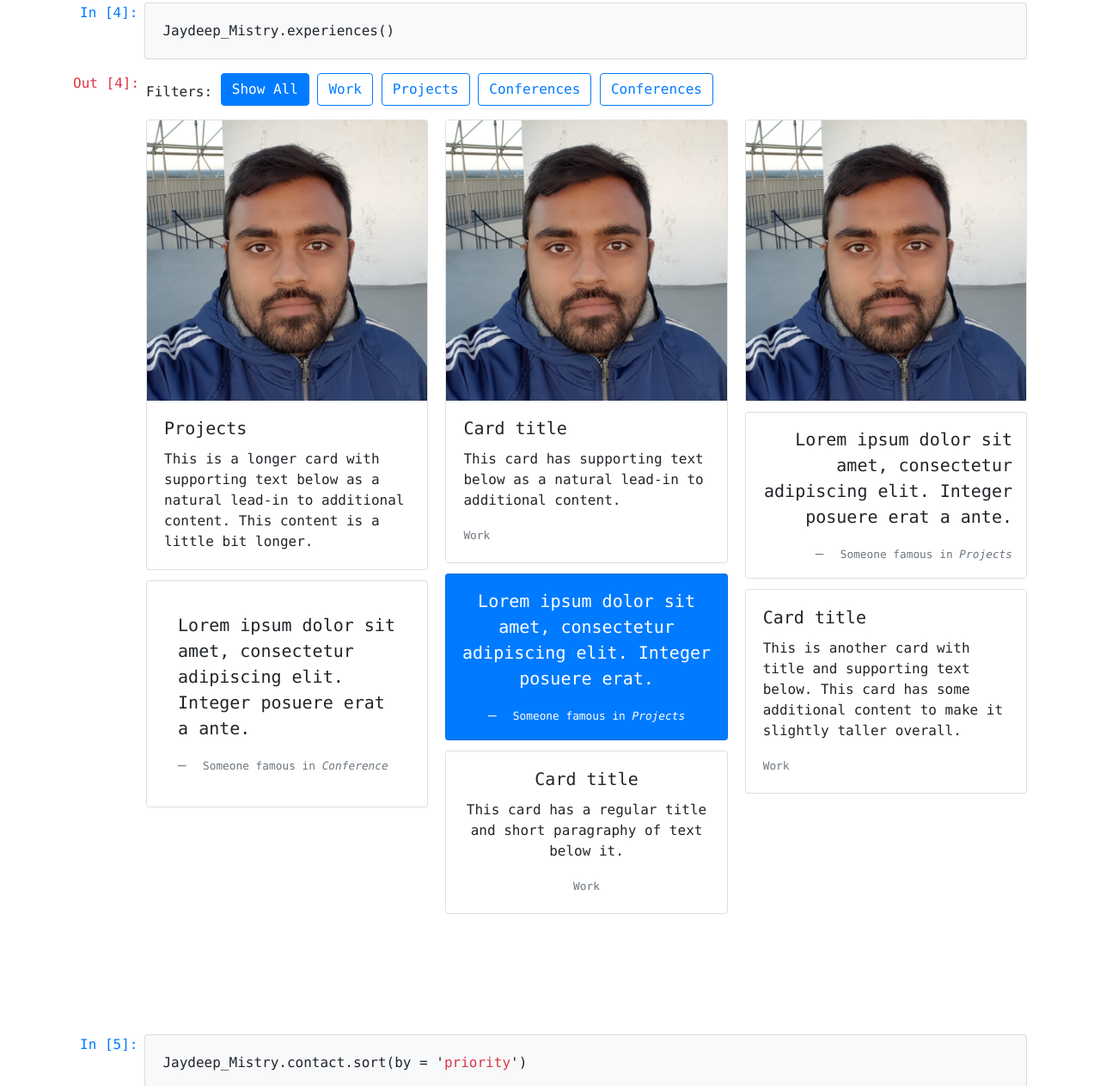
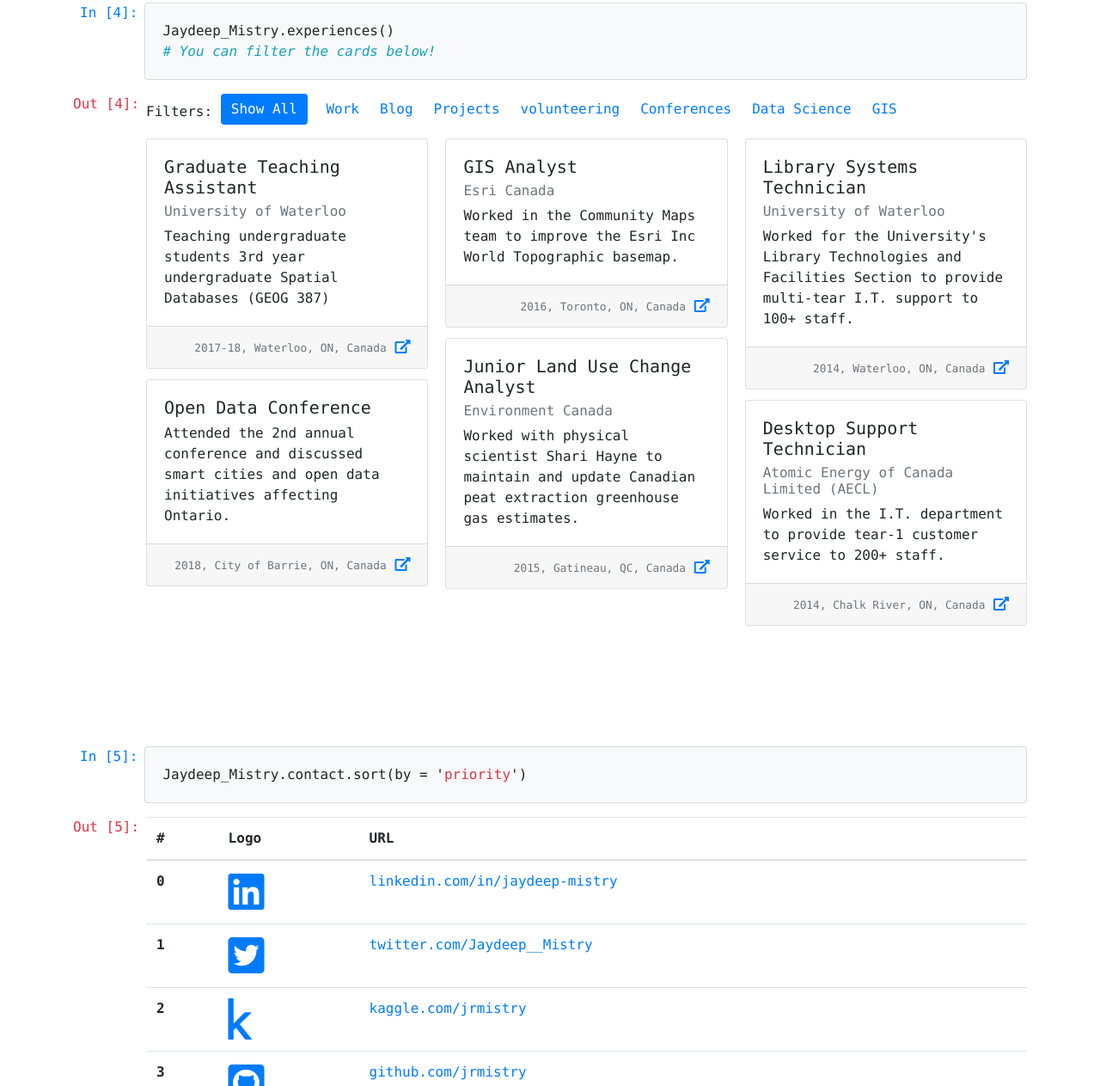
Before and after one commit to jrmistry/jrmistry.github.io, a plain HTML site: page index.html in a window 1280 px wide. Shown: the part 2748-4011 px from the top of the page at 86% size. Drawn offline with nearby package versions, Linux system fonts and the light colour scheme.

Commit message:
stable version of experiences with working filters

```diff
--- a/assets/profile_data.json
+++ b/assets/profile_data.json
@@ -86,7 +86,7 @@
             },
             {
                 "index": 3,
-                "tag": "card-conferences",
+                "tag": "card-conference",
                 "text": "Conferences"
             },
             {
--- a/index.html
+++ b/index.html
@@ -221,6 +221,9 @@
                             <div>
                                 Jaydeep_Mistry.experiences()
                             </div>
+                            <div>
+                                <a class="text-info font-italic"># You can filter the cards below!</a>
+                            </div>
                         </div>
                     </div>
                 </div>
@@ -232,101 +235,16 @@
                 <div class="media-body">
                     <div class="mb-2">
 
-                        <div class="btn-group-toggle" data-toggle="buttons">
+                        <div id="experience_filters" class="btn-group-toggle" data-toggle="buttons">
                             Filters:
-                            <label class="btn btn-outline-primary active mb-2">
+                            <label class="btn btn-outline-primary border-0 mb-2 active">
                                 <input type="radio" name="options" id="option1" onclick="filterSelection('all')"
-                                    checked>Show
-                                All
-                            </label>
-                            <label class="btn btn-outline-primary mb-2">
-                                <input type="radio" name="options" id="option2"
-                                    onclick="filterSelection('card-work')">Work
-                            </label>
-                            <label class="btn btn-outline-primary mb-2">
-                                <input type="radio" name="options" id="option3"
-                                    onclick="filterSelection('card-projects')">Projects
-                            </label>
-                            <label class="btn btn-outline-primary mb-2">
-                                <input type="radio" name="options" id="option4"
-                                    onclick="filterSelection('card-conference')">Conferences
-                            </label>
-                            <label class="btn btn-outline-primary mb-2">
-                                <input type="radio" name="options" id="option4"
-                                    onclick="filterSelection('card-conference')">Conferences
+                                    checked>Show All
                             </label>
                         </div>
                     </div>
 
                     <div id="experience-cards" class="card-columns">
-                        <div class="card card-experience card-projects">
-                            <img src="assets/Mistry_Jaydeep_Square.jpg" class="card-img-top" alt="...">
-                            <div class="card-body">
-                                <h5 class="card-title">Projects</h5>
-                                <p class="card-text">This is a longer card with supporting text below as a natural
-                                    lead-in to additional content. This content is a little bit longer.</p>
-                            </div>
-                        </div>
-                        <div class="card p-3 card-experience card-conference">
-                            <blockquote class="blockquote mb-0 card-body">
-                                <p>Lorem ipsum dolor sit amet, consectetur adipiscing elit. Integer posuere erat a ante.
-                                </p>
-                                <footer class="blockquote-footer">
-                                    <small class="text-muted">
-                                        Someone famous in <cite title="Source Title">Conference</cite>
-                                    </small>
-                                </footer>
-                            </blockquote>
-                        </div>
-                        <div class="card card-experience card-work">
-                            <img src="assets/Mistry_Jaydeep_Square.jpg" class="card-img-top" alt="...">
-                            <div class="card-body">
-                                <h5 class="card-title">Card title</h5>
-                                <p class="card-text">This card has supporting text below as a natural lead-in to
-                                    additional content.</p>
-                                <p class="card-text"><small class="text-muted">Work</small></p>
-                            </div>
-                        </div>
-                        <div class="card bg-primary text-white text-center p-3 card-experience card-projects">
-                            <blockquote class="blockquote mb-0">
-                                <p>Lorem ipsum dolor sit amet, consectetur adipiscing elit. Integer posuere erat.</p>
-                                <footer class="blockquote-footer text-white">
-                                    <small>
-                                        Someone famous in <cite title="Source Title">Projects</cite>
-                                    </small>
-                                </footer>
-                            </blockquote>
-                        </div>
-                        <div class="card text-center card-experience card-work">
-                            <div class="card-body">
-                                <h5 class="card-title">Card title</h5>
-                                <p class="card-text">This card has a regular title and short paragraphy of text below
-                                    it.</p>
-                                <p class="card-text"><small class="text-muted">Work</small></p>
-                            </div>
-                        </div>
-                        <div class="card card-experience card-conference">
-                            <img src="assets/Mistry_Jaydeep_Square.jpg" class="card-img-top" alt="...">
-                        </div>
-                        <div class="card p-3 text-right card-experience card-projects">
-                            <blockquote class="blockquote mb-0">
-                                <p>Lorem ipsum dolor sit amet, consectetur adipiscing elit. Integer posuere erat a ante.
-                                </p>
-                                <footer class="blockquote-footer">
-                                    <small class="text-muted">
-                                        Someone famous in <cite title="Source Title">Projects</cite>
-                                    </small>
-                                </footer>
-                            </blockquote>
-                        </div>
-                        <div class="card card-experience card-work">
-                            <div class="card-body">
-                                <h5 class="card-title">Card title</h5>
-                                <p class="card-text">This is another card with title and supporting text below. This
-                                    card has some additional content to make it slightly taller overall.</p>
-                                <p class="card-text"><small class="text-muted">Work</small></p>
-                            </div>
-                        </div>
                     </div>
                 </div>
             </div>
@@ -441,6 +359,32 @@
                 table.appendChild(row);
             });
 
+            data['experiences']['tags'].forEach(rowItems => {
+                var label = document.createElement("label");
+                label.setAttribute("class", "btn btn-outline-primary border-0 mb-2");
+                label.innerHTML = `<input id="${"filter_" + rowItems["text"]}" type="radio" name="options" onclick="filterSelection('${rowItems["tag"]}')">${rowItems["text"]}`;
+                document.getElementById("experience_filters").appendChild(label);
+            });
+
+            data['experiences']['cards'].forEach(rowItems => {
+                var card = document.createElement("div");
+                card.setAttribute("class", "card card-experience " + rowItems["tags"]);
+                card.innerHTML = `
+                <div class="card-body">
+                    <h5 class="card-title">${rowItems["title"]}</h5>
+                    <h6 class="card-subtitle mb-2 text-muted">${rowItems["subtitle"]}</h6>
+                    <p class="card-text">${rowItems["body"]}</p>
+                </div>
+                <div class="card-footer text-right">
+                    <small class="text-muted">${rowItems["footer"]}</small>
+                    <a href="${rowItems["url"]}" target="_blank" class="card-link"><i class="fas fa-external-link-alt"></i></a>
+                </div>
+                `;
+                if (rowItems["title"] != "") {
+                    document.getElementById("experience-cards").appendChild(card);
+                };
+            });
+
             data['contacts'].forEach(rowItems => {
                 var table, row, rowCell, rowCellItem, link, fab;
                 table = document.querySelector("#contacts_table_rows");
@@ -475,8 +419,6 @@
                 table.appendChild(row);
             });
         };
-
-
 
         function filterSelection(tag) {
             var card, cards, index, alreadyHidden;
```
